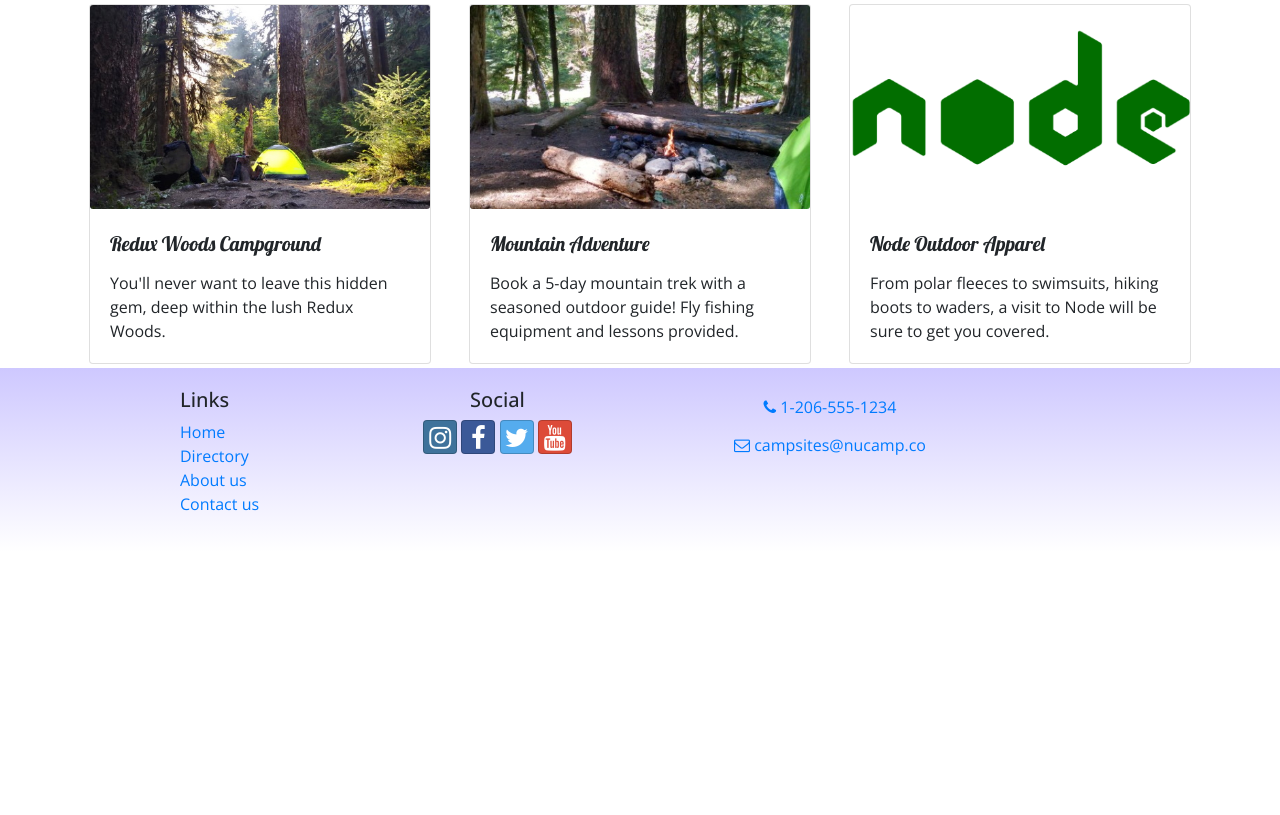
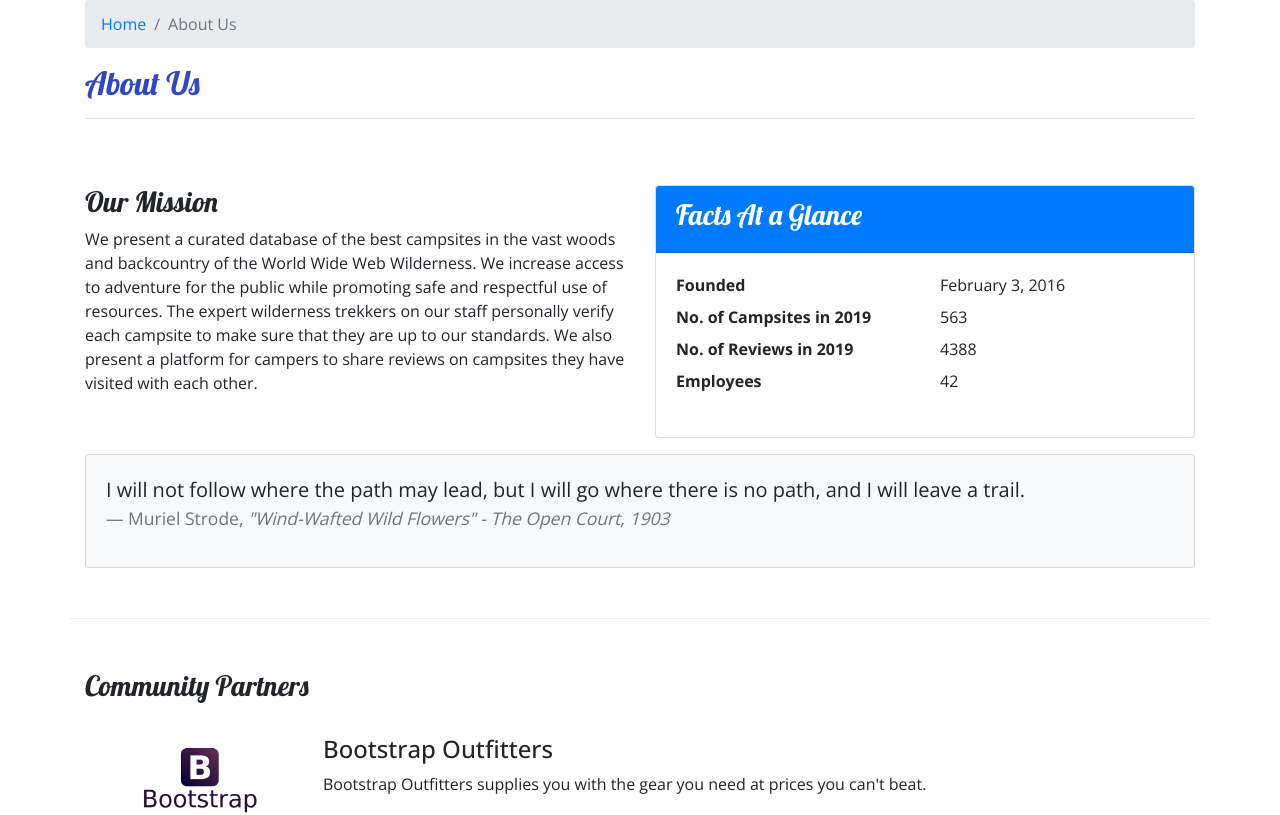
Before and after one commit to BennyBuns/reactNucamp, a React (Create React App) app: page /about in a window 1280 px wide. Before the commit this address led to /home. Shown: the part 220-1035 px from the top of the page. Before the commit the page ends 800 px from the top, so only its background shows below. Built offline with nearby package versions, Linux system fonts and the light colour scheme.

Commit message:
about us

```diff
--- /dev/null
+++ b/src/components/AboutComponent.js
@@ -0,0 +1,93 @@
+import React from 'react';
+import { Breadcrumb, BreadcrumbItem, Card, CardBody, CardHeader, Media } from 'reactstrap';
+import { Link } from 'react-router-dom';
+
+
+
+
+function About(props) {
+
+    const partners = props.partners.map(partner => {
+        return (
+            <Media tag='li' key={partner.id}><RenderPartner partner={partner} /></Media>
+        )
+    });
+
+    return (
+        <div className="container">
+            <div className="row">
+                <div className="col">
+                    <Breadcrumb>
+                        <BreadcrumbItem><Link to="/home">Home</Link></BreadcrumbItem>
+                        <BreadcrumbItem active>About Us</BreadcrumbItem>
+                    </Breadcrumb>
+                    <h2>About Us</h2>
+                    <hr />
+                </div>
+            </div>
+            <div className="row row-content">
+                <div className="col-sm-6">
+                    <h3>Our Mission</h3>
+                    <p>We present a curated database of the best campsites in the vast woods and backcountry of the World Wide Web Wilderness. We increase access to adventure for the public while promoting safe and respectful use of resources. The expert wilderness trekkers on our staff personally verify each campsite to make sure that they are up to our standards. We also present a platform for campers to share reviews on campsites they have visited with each other.</p>
+                </div>
+                <div className="col-sm-6">
+                    <Card>
+                        <CardHeader className="bg-primary text-white"><h3>Facts At a Glance</h3></CardHeader>
+                        <CardBody>
+                            <dl className="row">
+                                <dt className="col-6">Founded</dt>
+                                <dd className="col-6">February 3, 2016</dd>
+                                <dt className="col-6">No. of Campsites in 2019</dt>
+                                <dd className="col-6">563</dd>
+                                <dt className="col-6">No. of Reviews in 2019</dt>
+                                <dd className="col-6">4388</dd>
+                                <dt className="col-6">Employees</dt>
+                                <dd className="col-6">42</dd>
+                            </dl>
+                        </CardBody>
+                    </Card>
+                </div>
+                <div className="col">
+                    <Card className="bg-light mt-3">
+                        <CardBody>
+                            <blockquote className="blockquote">
+                                <p className="mb-0">I will not follow where the path may lead, but I will go where there is no path, and I will leave a trail.</p>
+                                <footer className="blockquote-footer">Muriel Strode,{' '}
+                                    <cite title="Source Title">"Wind-Wafted Wild Flowers" -
+                                        The Open Court, 1903</cite>
+                                </footer>
+                            </blockquote>
+                        </CardBody>
+                    </Card>
+                </div>
+            </div>
+            <div className="row row-content">
+                <div className="col-12">
+                    <h3>Community Partners</h3>
+                </div>
+                <div className="col mt-4">
+                    <Media list>
+                        {partners}
+                    </Media>
+                </div>
+            </div>
+        </div>
+    );
+}
+function RenderPartner({ partner }) {
+    if (partner) {
+        return (
+            <React.Fragment>
+                <Media object src={partner.image} alt={partner.name} width='150' />
+                <Media body className='ml-5 mb-4'>
+                    <Media heading>{partner.name}
+                    </Media>
+                    {partner.description}
+                </Media>
+            </React.Fragment>
+        );
+    }
+    return <div />
+}
+
+export default About;
--- a/src/components/HeaderComponent.js
+++ b/src/components/HeaderComponent.js
@@ -50,7 +50,7 @@
                                     </NavLink>
                                 </NavItem>
                                 <NavItem>
-                                    <NavLink className="nav-link" to="/aboutus">
+                                    <NavLink className="nav-link" to="/about">
                                         <i className="fa fa-info fa-lg" /> About
                                     </NavLink>
                                 </NavItem>
--- a/src/components/MainComponent.js
+++ b/src/components/MainComponent.js
@@ -5,6 +5,7 @@
 import Footer from './FooterComponent';
 import Home from './HomeComponent';
 import Contact from './ContactComponent';
+import About from './AboutComponent'
 import { Switch, Route, Redirect } from 'react-router-dom';
 import { CAMPSITES } from '../shared/campsites';
 import { COMMENTS } from '../shared/comments';
@@ -47,7 +48,8 @@
                     <Route path='/home' component={HomePage} />
                     <Route exact path='/directory' render={() => <Directory campsites={this.state.campsites} />} />
                     <Route exact path='/directory/:campsiteId' component={CampsiteWithId} />
-                    <Route exact path='/contactus' component={Contact} />
+                    <Route exact path='/contact' component={Contact} />
+                    <Route exact path='/about' render={() => <About partners={this.state.partners}/>} />
                     <Redirect to='/home' />
                 </Switch>
                 <Footer />
```
